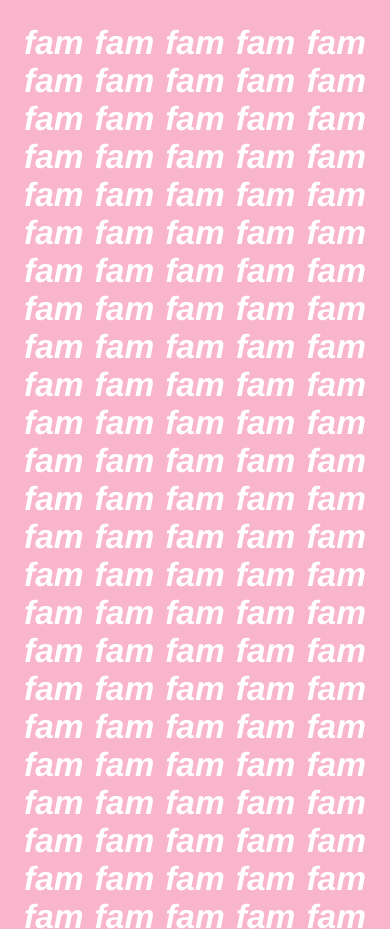
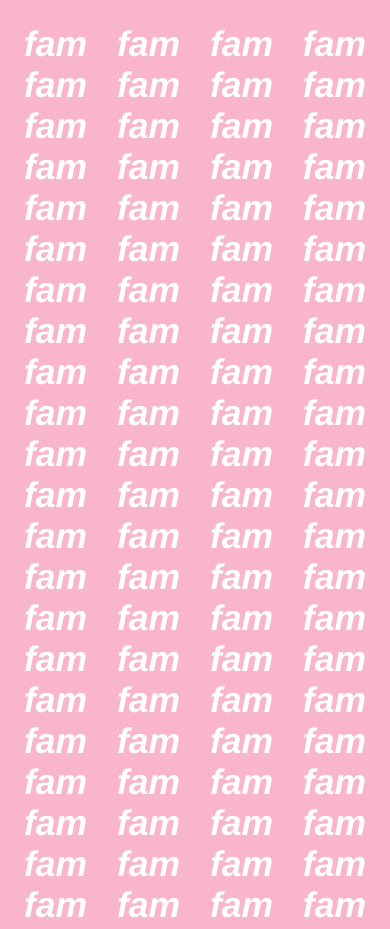
Before and after one commit to soops/fam, a plain HTML site: page index.html in a window 390 px wide. Shown: the top 929 px of the page. Drawn offline with Linux system fonts and the light colour scheme.

Commit message:
everything is responsive nowadays

```diff
--- a/fam.css
+++ b/fam.css
@@ -7,5 +7,5 @@ p {
 	font-family: "Helvetica", "Arial", sans-serif;
 	color: white;
 	text-align: justify;
-	font-size: 25.15pt;
+	font-size: 2.22rem;
 }
```
